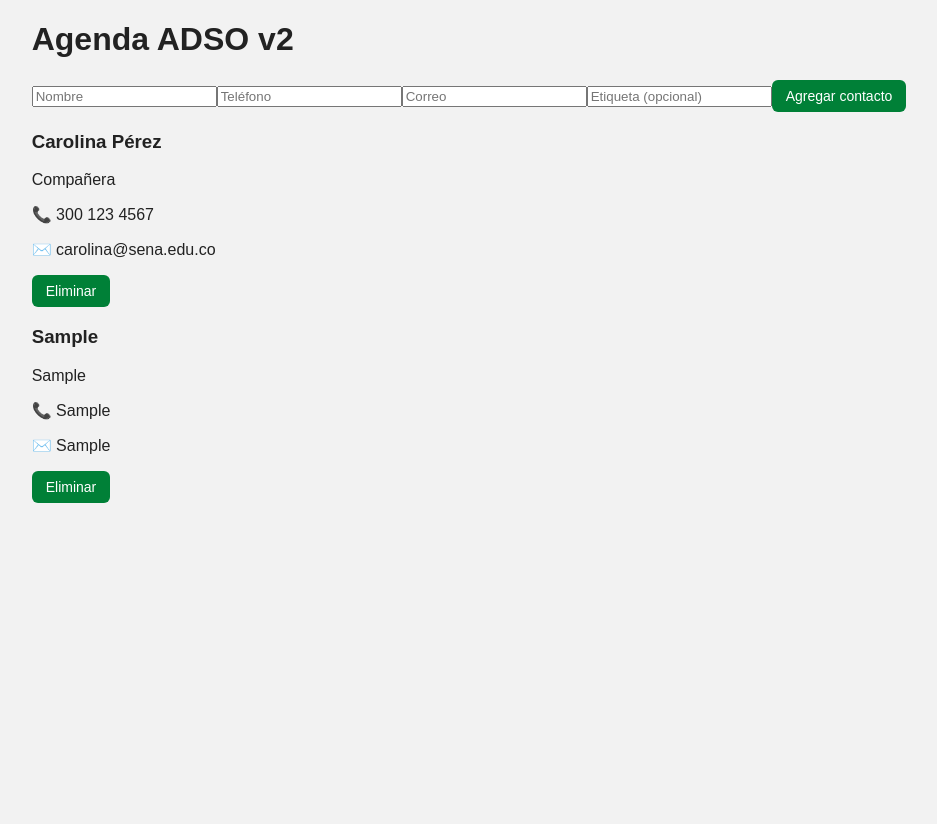
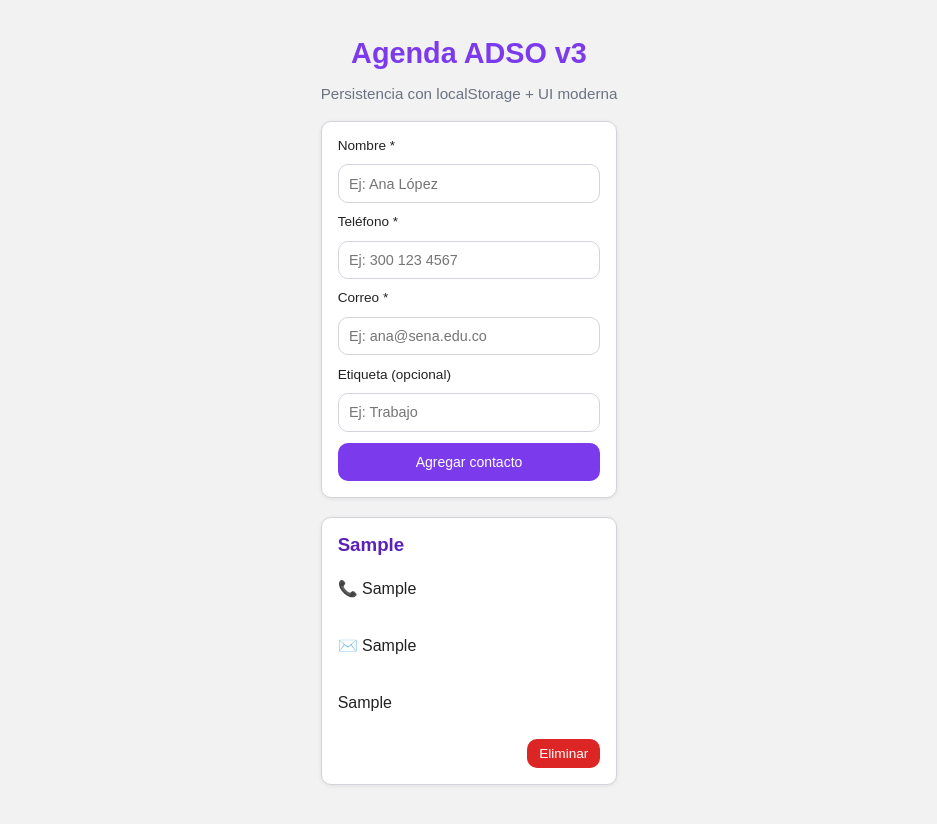
Before and after one commit to Miguel-GarciaRep/AgendaADSO, a React (Vite) app: page / in a window 1280 px wide. Both pictures are taken after typing "Sample", "Sample", "Sample", "Sample" into the empty fields and a click on the button "Agregar contacto". Shown: the top 824 px of the page, without its empty margins (171-1108 px from the left). Before the commit the page ends 800 px from the top, so only its background shows below. Built offline with nearby package versions, Linux system fonts and the light colour scheme.

Commit message:
Clase_5_Agenda_ADSO_v3_LocalStorage

```diff
--- a/src/App.css
+++ b/src/App.css
@@ -1,184 +1,113 @@
-.counter {
-  font-size: 16px;
-  padding: 5px 10px;
-  border-radius: 5px;
-  color: var(--accent);
-  background: var(--accent-bg);
-  border: 2px solid transparent;
-  transition: border-color 0.3s;
-  margin-bottom: 24px;
-
-  &:hover {
-    border-color: var(--accent-border);
-  }
-  &:focus-visible {
-    outline: 2px solid var(--accent);
-    outline-offset: 2px;
-  }
+:root {
+  --morado: #7c3aed;
+  --morado-oscuro: #5b21b6;
+  --gris: #374151;
+  --borde: #d1d5db;
+  --error: #dc2626;
+  --radio: 10px;
+  --shadow: 0 1px 4px rgba(0, 0, 0, 0.08);
 }
 
-.hero {
-  position: relative;
-
-  .base,
-  .framework,
-  .vite {
-    inset-inline: 0;
-    margin: 0 auto;
-  }
-
-  .base {
-    width: 170px;
-    position: relative;
-    z-index: 0;
-  }
-
-  .framework,
-  .vite {
-    position: absolute;
-  }
-
-  .framework {
-    z-index: 1;
-    top: 34px;
-    height: 28px;
-    transform: perspective(2000px) rotateZ(300deg) rotateX(44deg) rotateY(39deg)
-      scale(1.4);
-  }
-
-  .vite {
-    z-index: 0;
-    top: 107px;
-    height: 26px;
-    width: auto;
-    transform: perspective(2000px) rotateZ(300deg) rotateX(40deg) rotateY(39deg)
-      scale(0.8);
-  }
+body {
+  background: #f8fafc;
+  font-family: "Inter", Arial, sans-serif;
+  margin: 0;
+  color: var(--gris);
 }
 
-#center {
+.app-container {
+  max-width: 700px;
+  margin: 2rem auto;
+  padding: 0 1rem;
+}
+
+.app-title {
+  text-align: center;
+  font-size: 1.8rem;
+  font-weight: 700;
+  color: var(--morado);
+  margin: 0.3rem 0;
+}
+
+.subtitulo {
+  text-align: center;
+  font-size: 0.95rem;
+  color: #6b7280;
+  margin-bottom: 1.2rem;
+}
+
+.form-contacto {
+  background: #fff;
+  padding: 1rem;
+  border: 1px solid var(--borde);
+  border-radius: var(--radio);
+  box-shadow: var(--shadow);
   display: flex;
   flex-direction: column;
-  gap: 25px;
-  place-content: center;
-  place-items: center;
-  flex-grow: 1;
-
-  @media (max-width: 1024px) {
-    padding: 32px 20px 24px;
-    gap: 18px;
-  }
+  gap: 0.7rem;
+  margin-bottom: 1.2rem;
 }
 
-#next-steps {
-  display: flex;
-  border-top: 1px solid var(--border);
-  text-align: left;
-
-  & > div {
-    flex: 1 1 0;
-    padding: 32px;
-    @media (max-width: 1024px) {
-      padding: 24px 20px;
-    }
-  }
-
-  .icon {
-    margin-bottom: 16px;
-    width: 22px;
-    height: 22px;
-  }
-
-  @media (max-width: 1024px) {
-    flex-direction: column;
-    text-align: center;
-  }
+label {
+  font-size: 0.85rem;
+  font-weight: 500;
 }
 
-#docs {
-  border-right: 1px solid var(--border);
-
-  @media (max-width: 1024px) {
-    border-right: none;
-    border-bottom: 1px solid var(--border);
-  }
+input {
+  padding: 0.65rem;
+  border: 1px solid var(--borde);
+  border-radius: var(--radio);
+  font-size: 0.9rem;
 }
 
-#next-steps ul {
-  list-style: none;
-  padding: 0;
-  display: flex;
-  gap: 8px;
-  margin: 32px 0 0;
-
-  .logo {
-    height: 18px;
-  }
-
-  a {
-    color: var(--text-h);
-    font-size: 16px;
-    border-radius: 6px;
-    background: var(--social-bg);
-    display: flex;
-    padding: 6px 12px;
-    align-items: center;
-    gap: 8px;
-    text-decoration: none;
-    transition: box-shadow 0.3s;
-
-    &:hover {
-      box-shadow: var(--shadow);
-    }
-    .button-icon {
-      height: 18px;
-      width: 18px;
-    }
-  }
-
-  @media (max-width: 1024px) {
-    margin-top: 20px;
-    flex-wrap: wrap;
-    justify-content: center;
-
-    li {
-      flex: 1 1 calc(50% - 8px);
-    }
-
-    a {
-      width: 100%;
-      justify-content: center;
-      box-sizing: border-box;
-    }
-  }
+.btn-primario {
+  background: var(--morado);
+  color: #fff;
+  padding: 0.7rem;
+  border: 0;
+  border-radius: var(--radio);
+  cursor: pointer;
+  transition: 0.2s;
 }
 
-#spacer {
-  height: 88px;
-  border-top: 1px solid var(--border);
-  @media (max-width: 1024px) {
-    height: 48px;
-  }
+.btn-primario:hover {
+  background: var(--morado-oscuro);
 }
 
-.ticks {
-  position: relative;
-  width: 100%;
+.tarjeta-contacto {
+  background: #fff;
+  border: 1px solid var(--borde);
+  border-radius: var(--radio);
+  padding: 1rem;
+  box-shadow: var(--shadow);
+  display: flex;
+  flex-direction: column;
+  gap: 0.4rem;
+  margin-bottom: 0.7rem;
+}
 
-  &::before,
-  &::after {
-    content: '';
-    position: absolute;
-    top: -4.5px;
-    border: 5px solid transparent;
-  }
+.tarjeta-contacto h3 {
+  margin: 0;
+  font-weight: 600;
+  color: var(--morado-oscuro);
+}
 
-  &::before {
-    left: 0;
-    border-left-color: var(--border);
-  }
-  &::after {
-    right: 0;
-    border-right-color: var(--border);
-  }
+.acciones {
+  display: flex;
+  justify-content: flex-end;
+  margin-top: 0.3rem;
 }
+
+.btn-eliminar {
+  background: var(--error);
+  color: #fff;
+  padding: 0.45rem 0.75rem;
+  border: 0;
+  border-radius: var(--radio);
+  cursor: pointer;
+  font-size: 0.85rem;
+}
+
+.btn-eliminar:hover {
+  filter: brightness(0.85);
+}
--- a/src/App.jsx
+++ b/src/App.jsx
@@ -1,48 +1,42 @@
-import { useState } from "react";
+import { useState, useEffect } from "react";
 import "./App.css";
+import FormularioContacto from "./components/FormularioContacto";
 import ContactoCard from "./components/ContactoCard";
-import FormularioContacto from "./components/FormularioContacto";
 
 export default function App() {
-  const [contactos, setContactos] = useState([
-    {
-      id: 1,
-      nombre: "Carolina Pérez",
-      telefono: "300 123 4567",
-      correo: "carolina@sena.edu.co",
-      etiqueta: "Compañera",
-    },
-  ]);
+  const contactosGuardados =
+    JSON.parse(localStorage.getItem("contactos")) || [];
 
-  // Agregar
+  const [contactos, setContactos] = useState(contactosGuardados);
+
+  useEffect(() => {
+    localStorage.setItem("contactos", JSON.stringify(contactos));
+  }, [contactos]);
+
   const agregarContacto = (nuevo) => {
-    setContactos((prev) => [...prev, { id: Date.now(), ...nuevo }]);
+    setContactos((prev) => [...prev, nuevo]);
   };
 
-  // Eliminar
-  const eliminarContacto = (id) => {
-    setContactos((prev) => prev.filter((c) => c.id !== id));
+  const eliminarContacto = (correo) => {
+    setContactos((prev) => prev.filter((c) => c.correo !== correo));
   };
 
   return (
     <main className="app-container">
-      <h1 className="app-title">Agenda ADSO v2</h1>
+      <h1 className="app-title">Agenda ADSO v3</h1>
+      <p className="subtitulo">
+        Persistencia con localStorage + UI moderna
+      </p>
 
       <FormularioContacto onAgregar={agregarContacto} />
 
-      <section className="lista-contactos">
-        {contactos.map((c) => (
-          <ContactoCard
-            key={c.id}
-            id={c.id}
-            nombre={c.nombre}
-            telefono={c.telefono}
-            correo={c.correo}
-            etiqueta={c.etiqueta}
-            onDelete={eliminarContacto}
-          />
-        ))}
-      </section>
+      {contactos.map((c) => (
+        <ContactoCard
+          key={c.correo}
+          {...c}
+          onEliminar={eliminarContacto}
+        />
+      ))}
     </main>
   );
 }
--- a/src/components/ContactoCard.jsx
+++ b/src/components/ContactoCard.jsx
@@ -1,25 +1,12 @@
-export default function ContactoCard({
-  id,
-  nombre,
-  telefono,
-  correo,
-  etiqueta,
-  onDelete,
-}) {
+export default function ContactoCard({ nombre, telefono, correo, etiqueta, onEliminar }) {
   return (
     <article className="tarjeta-contacto">
-      <h3>{nombre} </h3>
-      {etiqueta && <p className="tag">{etiqueta}</p>}
+      <h3>{nombre}</h3>
       <p>📞 {telefono}</p>
-      {correo && <p>✉️ {correo}</p>}
-
-
+      <p>✉️ {correo}</p>
+      {etiqueta && <p>{etiqueta}</p>}
       <div className="acciones">
-        <button
-          type="button"
-          className="btn-eliminar"
-          onClick={() => onDelete(id)}
-        >
+        <button className="btn-eliminar" onClick={() => onEliminar(correo)}>
           Eliminar
         </button>
       </div>
--- a/src/components/FormularioContacto.jsx
+++ b/src/components/FormularioContacto.jsx
@@ -3,8 +3,8 @@
 export default function FormularioContacto({ onAgregar }) {
   const [form, setForm] = useState({
     nombre: "",
+    telefono: "",
     correo: "",
-    telefono: "",
     etiqueta: "",
   });
 
@@ -14,42 +14,43 @@
   };
 
   const onSubmit = (e) => {
-    e.preventDefault(); // evita recargar
-    if (!form.nombre.trim() || !form.telefono.trim()) {
-      alert("Completa al menos Nombre y Teléfono");
-      return;
-    }
-    onAgregar(form); // App agrega id y actualiza la lista
-    setForm({ nombre: "", correo: "", telefono: "", etiqueta: "" }); // limpiar
+    e.preventDefault();
+    if (!form.nombre || !form.telefono || !form.correo) return;
+    onAgregar(form);
+    setForm({ nombre: "", telefono: "", correo: "", etiqueta: "" });
   };
 
   return (
-    <form onSubmit={onSubmit} className="form-contacto">
+    <form className="form-contacto" onSubmit={onSubmit}>
+      <label>Nombre *</label>
       <input
         name="nombre"
-        placeholder="Nombre"
         value={form.nombre}
         onChange={onChange}
+        placeholder="Ej: Ana López"
       />
+      <label>Teléfono *</label>
       <input
         name="telefono"
-        placeholder="Teléfono"
         value={form.telefono}
         onChange={onChange}
+        placeholder="Ej: 300 123 4567"
       />
+      <label>Correo *</label>
       <input
         name="correo"
-        placeholder="Correo"
         value={form.correo}
         onChange={onChange}
+        placeholder="Ej: ana@sena.edu.co"
       />
+      <label>Etiqueta (opcional)</label>
       <input
         name="etiqueta"
-        placeholder="Etiqueta (opcional)"
         value={form.etiqueta}
         onChange={onChange}
+        placeholder="Ej: Trabajo"
       />
-      <button type="submit">Agregar contacto</button>
+      <button className="btn-primario">Agregar contacto</button>
     </form>
   );
 }
```
